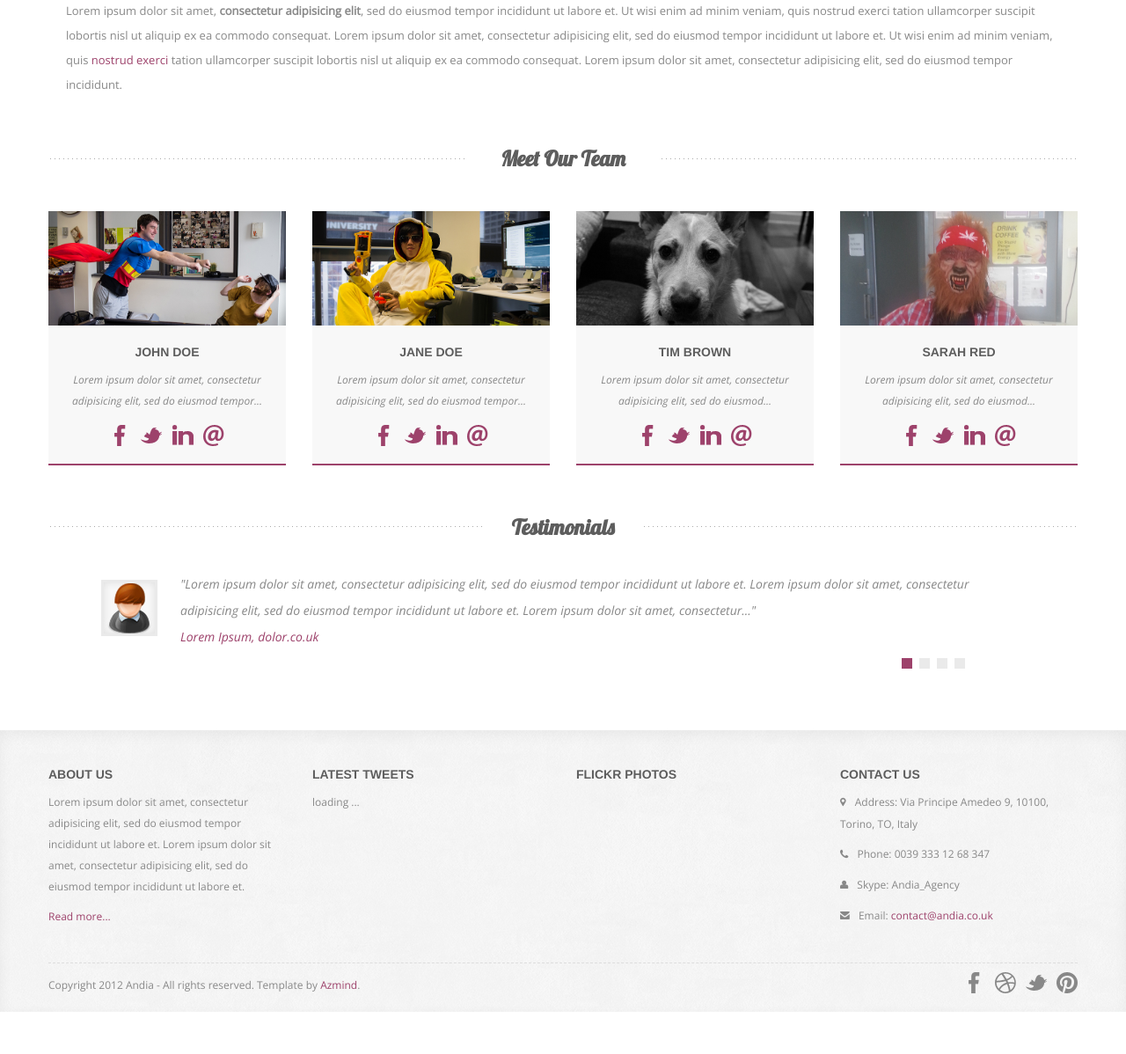
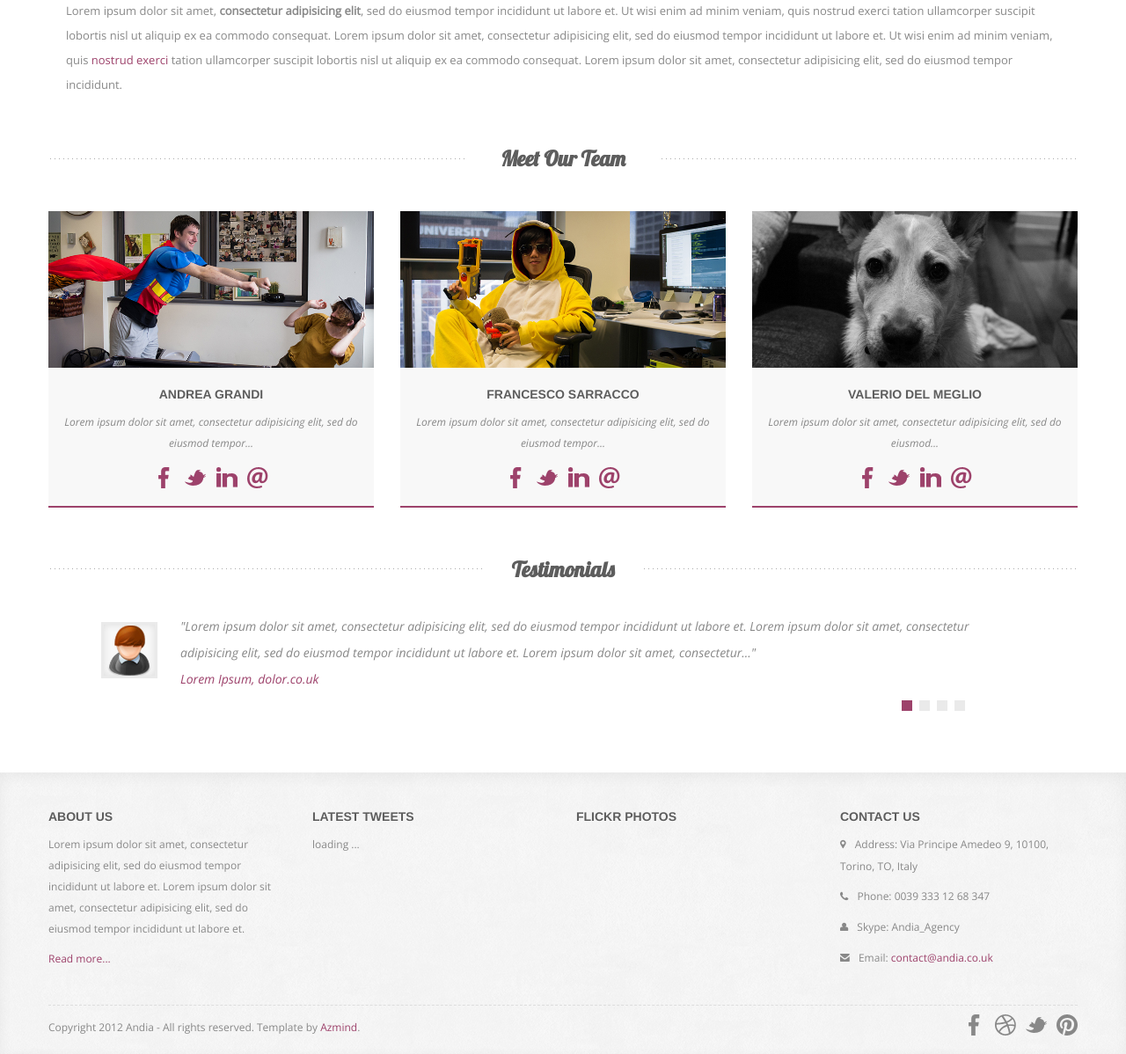
Before and after one commit to andreagrandi/workshopvenues, a Django app: page / in a window 1280 px wide. Shown: the part 649-1847 px from the top of the page at 88% size. Before the commit the page ends 1799 px from the top, so only its background shows below. Run offline with Django 3.2, Linux system fonts and the light colour scheme; parts of the project's set-up code (start-up, migrations or seed data) failed here and were passed over; some libraries are stand-ins or nearby versions; some web fonts are replaced.

Commit message:
Reduce team boxes to 3 and span them properly

```diff
--- a/workshopvenues/venues/templates/venues/about.html
+++ b/workshopvenues/venues/templates/venues/about.html
@@ -111,9 +111,9 @@
                 <h3>Meet Our Team</h3>
             </div>
             <div class="row">
-                <div class="team-text span3">
+                <div class="team-text span4">
                     <img src="assets/img/team/1.jpg" alt="">
-                    <h4>John Doe</h4>
+                    <h4>Andrea Grandi</h4>
                     <p>Lorem ipsum dolor sit amet, consectetur adipisicing elit, sed do eiusmod tempor...</p>
                     <div class="social-links">
                         <a class="facebook" href=""></a>
@@ -122,9 +122,9 @@
                         <a class="email" href=""></a>
                     </div>
                 </div>
-                <div class="team-text span3">
+                <div class="team-text span4">
                     <img src="assets/img/team/2.jpg" alt="">
-                    <h4>Jane Doe</h4>
+                    <h4>Francesco Sarracco</h4>
                     <p>Lorem ipsum dolor sit amet, consectetur adipisicing elit, sed do eiusmod tempor...</p>
                     <div class="social-links">
                         <a class="facebook" href=""></a>
@@ -133,20 +133,9 @@
                         <a class="email" href=""></a>
                     </div>
                 </div>
-                <div class="team-text span3">
+                <div class="team-text span4">
                     <img src="assets/img/team/3.jpg" alt="">
-                    <h4>Tim Brown</h4>
-                    <p>Lorem ipsum dolor sit amet, consectetur adipisicing elit, sed do eiusmod...</p>
-                    <div class="social-links">
-                        <a class="facebook" href=""></a>
-                        <a class="twitter" href=""></a>
-                        <a class="linkedin" href=""></a>
-                        <a class="email" href=""></a>
-                    </div>
-                </div>
-                <div class="team-text span3">
-                    <img src="assets/img/team/4.jpg" alt="">
-                    <h4>Sarah Red</h4>
+                    <h4>Valerio Del Meglio</h4>
                     <p>Lorem ipsum dolor sit amet, consectetur adipisicing elit, sed do eiusmod...</p>
                     <div class="social-links">
                         <a class="facebook" href=""></a>
```
